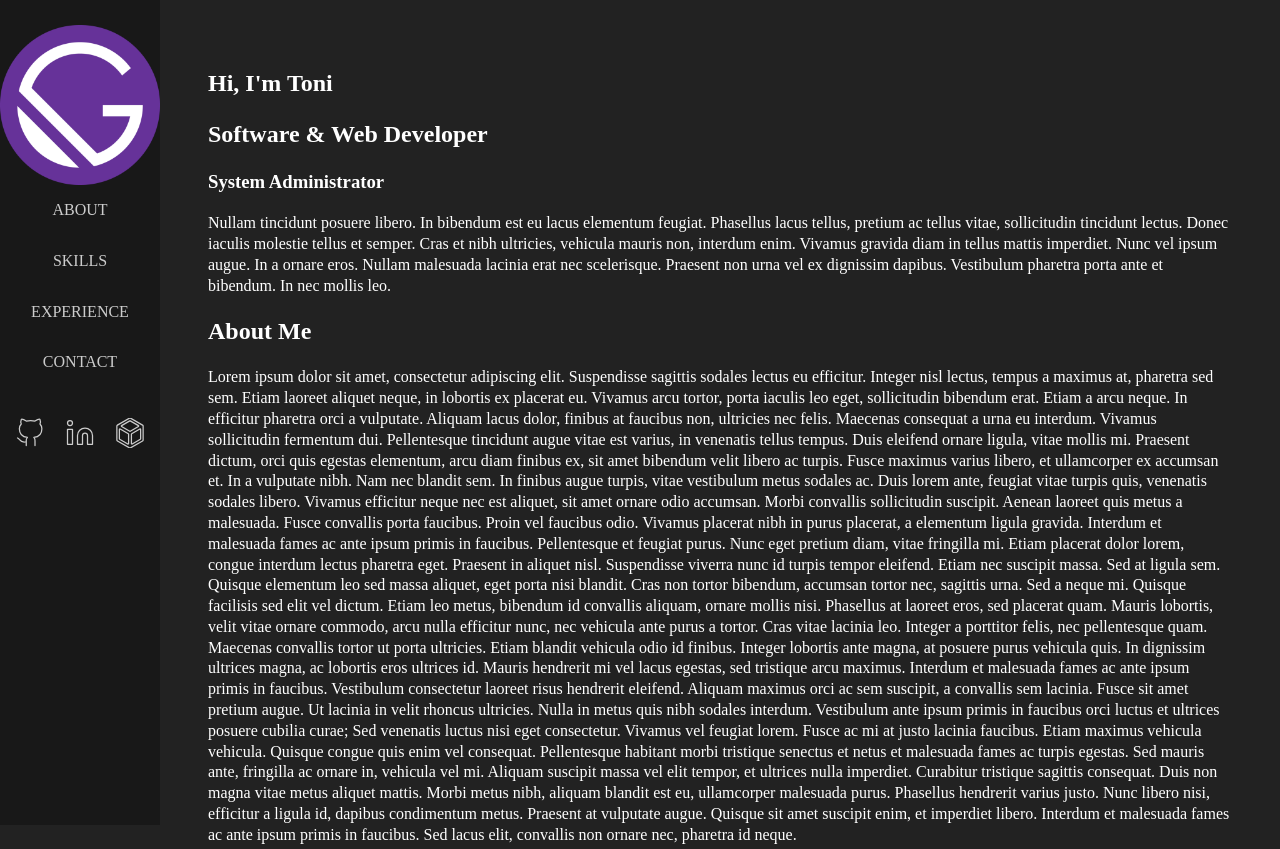
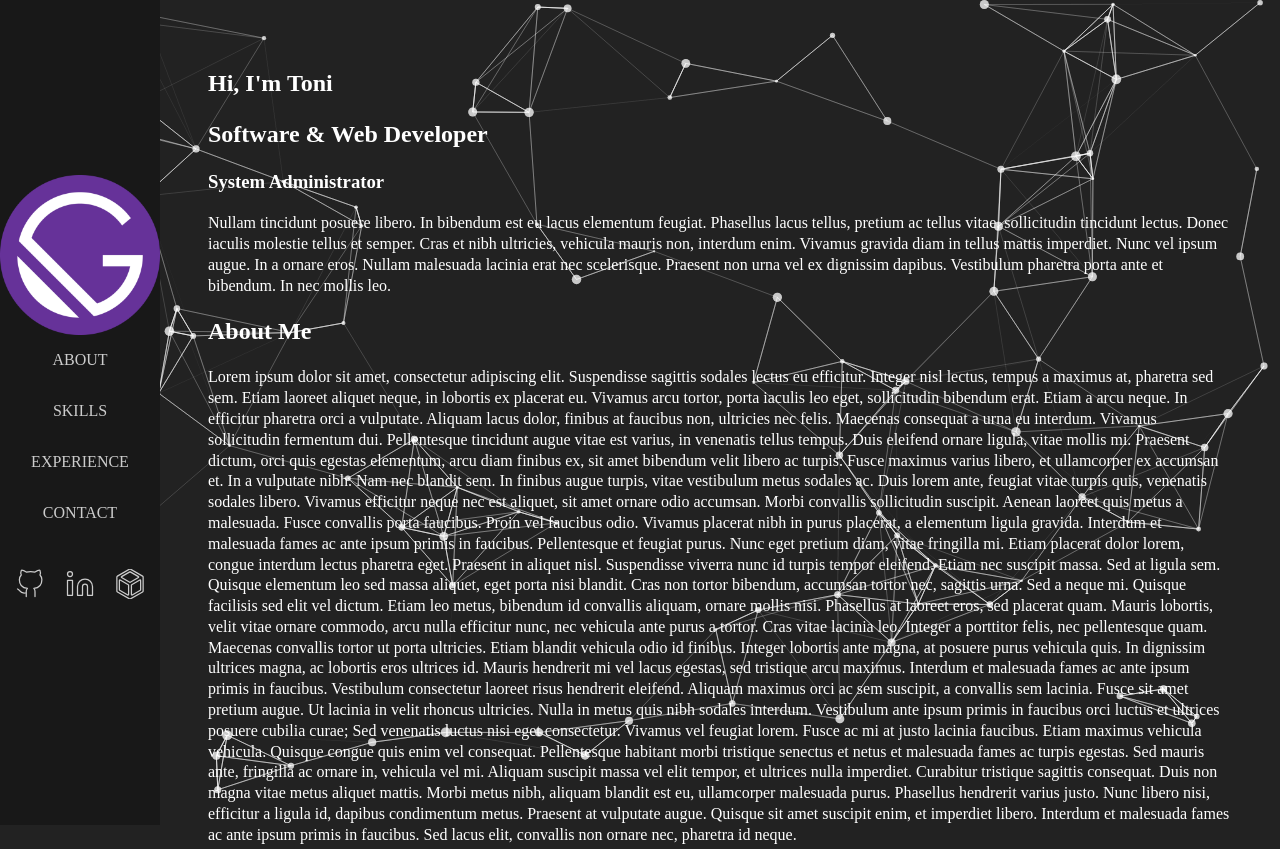
Before and after one commit to toni-pm/tonipm.com, a Gatsby site: page / in a window 1280 px wide. Shown: the top 849 px of the page. Built offline with nearby package versions, Linux system fonts and the light colour scheme; Gatsby itself is replaced by a stand-in of ours.

Commit message:
tsparticles

```diff
--- a/package.json
+++ b/package.json
@@ -34,6 +34,7 @@
     "react-reveal": "^1.2.2",
     "react-tagcloud": "^2.2.0",
     "react-transition-group": "^4.4.2",
+    "react-tsparticles": "^1.42.2",
     "standard": "^16.0.4",
     "styled-components": "^5.3.3"
   },
--- /dev/null
+++ b/src/components/demo.js
@@ -0,0 +1,106 @@
+import React, { useState } from 'react'
+import Particles from "react-tsparticles";
+
+const leavingSpringConfig = {stiffness: 60, damping: 15};
+
+const Demo = ({ children }) => {
+  const particlesInit = (main) => {
+    console.log(main);
+
+    // you can initialize the tsParticles instance (main) here, adding custom shapes or presets
+  };
+
+  const particlesLoaded = (container) => {
+    console.log(container);
+  };
+
+    return (
+        <div>
+            <Particles
+      id="tsparticles"
+      init={particlesInit}
+      loaded={particlesLoaded}
+      options={{
+        background: {
+          color: {
+            value: "#222222",
+          },
+        },
+        fpsLimit: 120,
+        interactivity: {
+          events: {
+            onClick: {
+              enable: false,
+              mode: "push",
+            },
+            onHover: {
+              enable: true,
+              mode: "repulse",
+            },
+            resize: true,
+          },
+          modes: {
+            bubble: {
+              distance: 400,
+              duration: 2,
+              opacity: 0.8,
+              size: 40,
+            },
+            push: {
+              quantity: 4,
+            },
+            repulse: {
+              distance: 200,
+              duration: 0.4,
+            },
+          },
+        },
+        particles: {
+          color: {
+            value: "#ffffff",
+          },
+          links: {
+            color: "#ffffff",
+            distance: 150,
+            enable: true,
+            opacity: 0.5,
+            width: 1,
+          },
+          collisions: {
+            enable: true,
+          },
+          move: {
+            direction: "none",
+            enable: true,
+            outMode: "bounce",
+            random: false,
+            speed: 1,
+            straight: false,
+          },
+          number: {
+            density: {
+              enable: true,
+              area: 800,
+            },
+            value: 80,
+          },
+          opacity: {
+            value: 0.5,
+          },
+          shape: {
+            type: "circle",
+          },
+          size: {
+            random: true,
+            value: 5,
+          },
+        },
+        detectRetina: true,
+      }}
+    />
+        {children}
+        </div>
+    );
+}
+
+export default Demo
--- /dev/null
+++ b/src/components/footer.js
@@ -0,0 +1,21 @@
+import React, { useState, useEffect } from 'react';
+import styled from 'styled-components';
+
+const StyledFooter = styled.footer`
+  flex-direction: column;
+  height: auto;
+  min-height: 70px;
+  padding: 15px;
+  text-align: center;
+`;
+
+const Footer = () => {
+
+  return (
+    <StyledFooter>
+        <div>© {new Date().getFullYear()} | Powered by Toni PM</div>
+    </StyledFooter>
+  );
+};
+
+export default Footer;
--- a/src/components/index.js
+++ b/src/components/index.js
@@ -2,8 +2,10 @@ export { default as Nav } from './nav'
 export { default as Layout } from './layout'
 export { default as Section } from './section'
 export { default as Logo } from './logo'
-export { default as Hero } from './sections/Hero'
+export { default as Hero } from './sections/hero'
 export { default as About } from './sections/about'
 export { default as Contact } from './sections/contact'
 export { default as Experience } from './sections/experience'
 export { default as Skills } from './sections/skills'
+export { default as Footer } from './footer'
+export { default as Demo } from './demo'
--- a/src/components/nav.js
+++ b/src/components/nav.js
@@ -14,11 +14,14 @@ const Navigation = styled.nav`
   top: 0;
   right: auto;
   display: flex;
+  justify-content: center;
   flex-direction: column;
   text-transform: uppercase;
   padding-top: 25px;
+  z-index: 1;
 
   @media (max-width: 768px) {
+    background-color: var(--nav-bg-color-mobile);
     position: sticky;
     height: 6vh;
     width: 100%;
@@ -169,7 +172,7 @@ const StyledSocial = styled.ul`
       }
     }
   }
-`;
+`
 
 const NotDisplay768 = styled.div`
   @media (max-width: 768px) {
@@ -196,7 +199,7 @@ const SocialLinks = () => {
       {social &&
         social.map(({ url, name }, i) => (
           <li key={i}>
-            <a href={url} target='_blank'>
+            <a href={url} target='_blank' rel='noreferrer'>
               <Icon name={name} />
             </a>
           </li>
@@ -213,16 +216,16 @@ const Nav = ({ isHome }) => {
       {navbarOpen
         ? (
           <Navbox>
-            <Link to="/">
+            <Link to='/'>
               <Logo />
             </Link>
             <NavbarLinks />
             <SocialLinks />
           </Navbox>
-        )
+          )
         : (
           <>
-            <Link to="/">
+            <Link to='/'>
               <NotDisplay768>
                 <Logo />
               </NotDisplay768>
@@ -232,16 +235,14 @@ const Nav = ({ isHome }) => {
               <SocialLinks />
             </Navbox>
           </>
-        )}
+          )}
       <Toggle
         navbarOpen={navbarOpen}
         onClick={() => setNavbarOpen(!navbarOpen)}
       >
-        {navbarOpen ?
-          <Hamburger open />
-          :
-          <Hamburger />
-        }
+        {navbarOpen
+          ? <Hamburger open />
+          : <Hamburger />}
       </Toggle>
     </Navigation>
   )
--- a/src/pages/index.js
+++ b/src/pages/index.js
@@ -1,8 +1,51 @@
-import * as React from 'react'
+import React, { useState } from 'react'
 import { GlobalStyle } from 'styles';
-import { Layout, Nav, About, Contact, Experience, Skills, Hero } from 'components'
+import { Layout, Nav, About, Contact, Experience, Skills, Hero, Footer, Demo } from 'components'
+import {TransitionMotion, spring} from 'react-motion';
+
+const leavingSpringConfig = {stiffness: 60, damping: 15};
+
 
 const IndexPage = () => {
+  const [mouse, setMouse] = useState([])
+  const [now, setNow] = useState('t' + 0)
+  //const {mouse: [mouseX, mouseY], now} = this.state;
+
+  const styles =
+  //mouseX == null ? [] :
+  [{
+    key: now,
+    style: {
+      opacity: spring(1),
+      scale: spring(0),
+      //x: spring(mouseX),
+      //y: spring(mouseY),
+    }
+  }];
+
+  const handleMouseMove = ({pageX, pageY}) => {
+    // Make sure the state is queued and not batched.
+    this.setState(() => {
+      return {
+        mouse: [pageX - 25, pageY - 25],
+        now: 't' + Date.now(),
+      };
+    });
+  };
+
+  const handleTouchMove = (e) => {
+    e.preventDefault();
+    handleMouseMove(e.touches[0]);
+  };
+
+  const willLeave = (styleCell) => {
+    return {
+      ...styleCell.style,
+      opacity: spring(0, leavingSpringConfig),
+      scale: spring(2, leavingSpringConfig),
+    };
+  };
+
   return (
     <>
       <GlobalStyle />
@@ -10,13 +53,16 @@ const IndexPage = () => {
         <title>Toni PM</title>
 
         <Nav />
+        <Demo>
           <Layout>
             <Hero />
             <About />
             <Skills />
             <Experience />
             <Contact />
+            <Footer />
           </Layout>
+        </Demo>
       </main>
     </>
   )
--- a/src/styles/GlobalStyle.js
+++ b/src/styles/GlobalStyle.js
@@ -4,6 +4,23 @@
 
 const GlobalStyle = createGlobalStyle`
   ${variables};
+
+
+  .demo7 {
+    background-color: #1B1B1B;
+    position: absolute;
+    width: 100%;
+    height: 100%;
+  }
+
+  .demo7-ball {
+    width: 50px;
+    height: 50px;
+    border-radius: 99px;
+    position: absolute;
+    border: 1px solid lightblue;
+  }
+
 
   html {
     width: 100%;
--- a/src/styles/variables.js
+++ b/src/styles/variables.js
@@ -7,6 +7,7 @@ const variables = css`
     --bg-color: #222222;
     --text-color: #fff;
     --nav-bg-color: #181818;
+    --nav-bg-color-mobile: #181818ee;
     --nav-color: #ccc;
     --nav-color-hover: var(--primary);
     --line-height: 1.3;
```
Also changed, not shown: 1 other file. Lines whose indentation alone changed are shown as unchanged.
